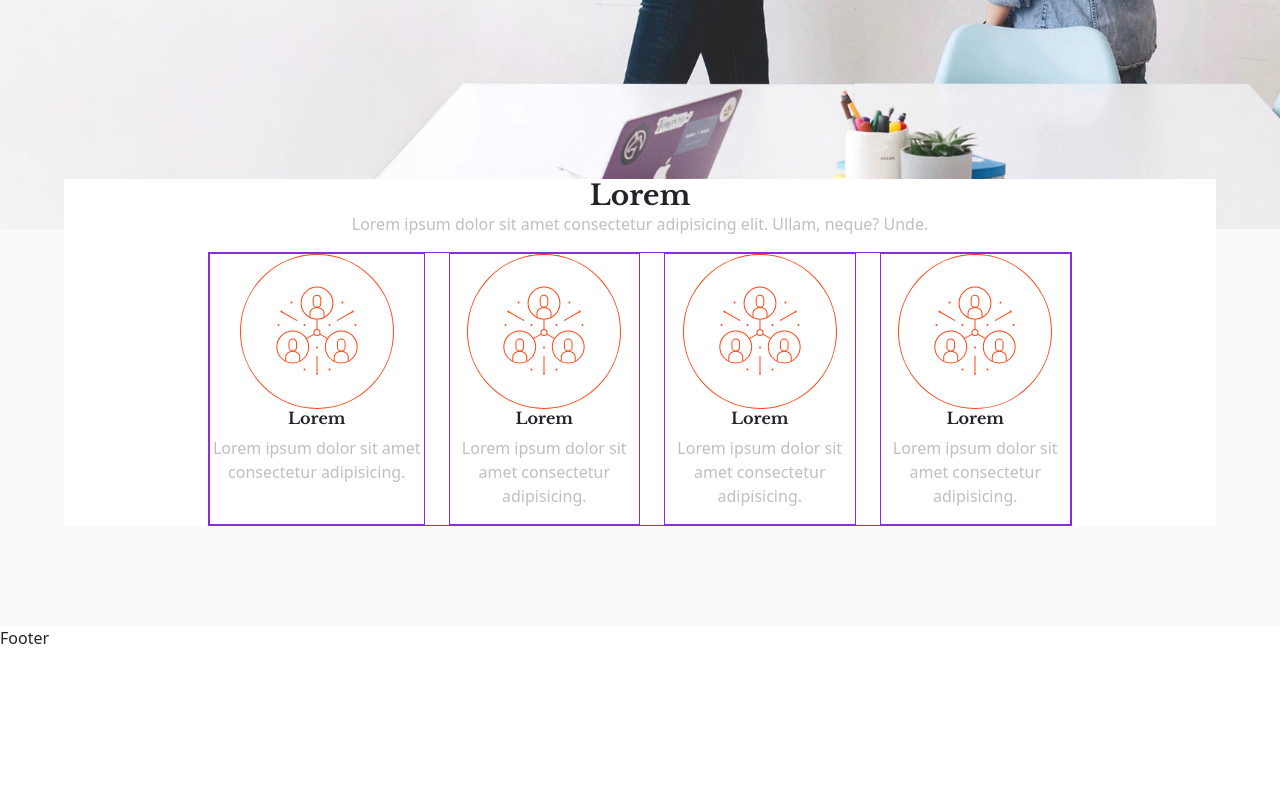
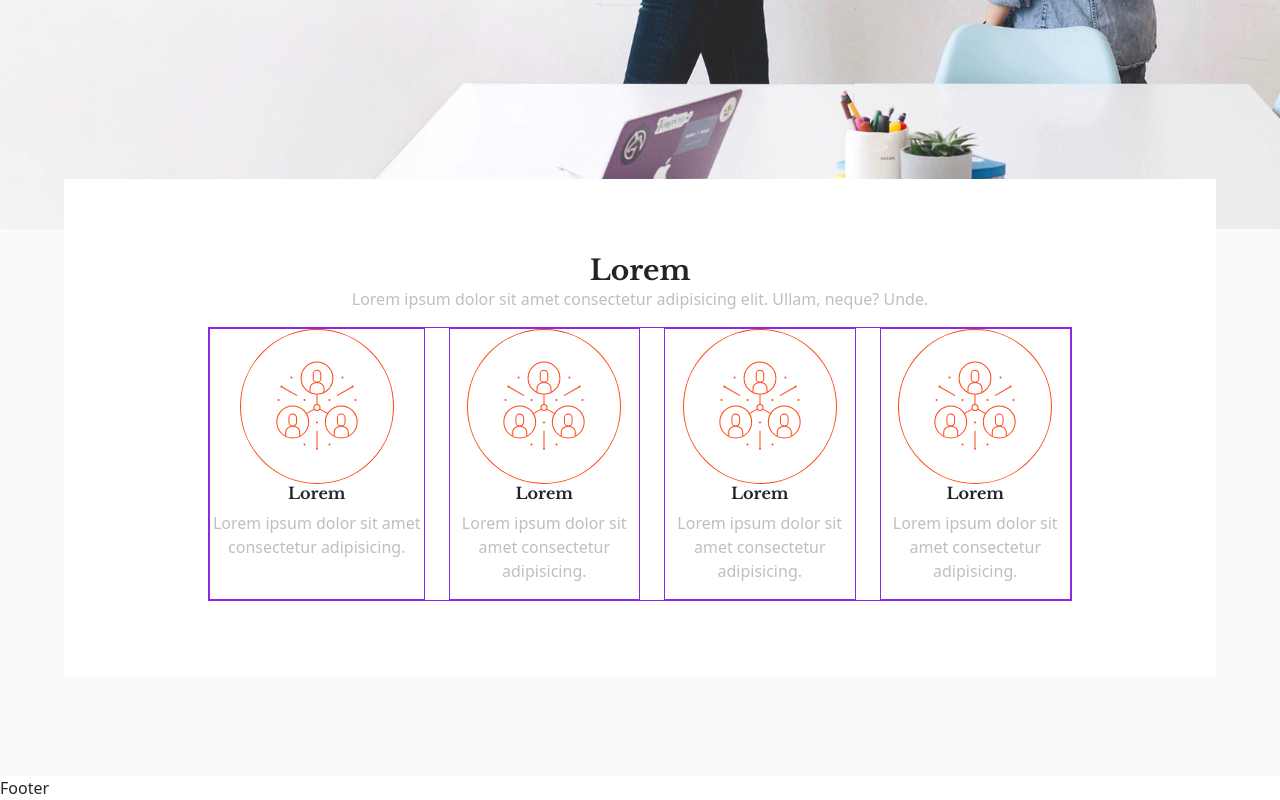
Before and after one commit to SerenaMalusa/proj-html-vuejs, a Vue app: page / in a window 1280 px wide. Shown: the part 552-1352 px from the top of the page. Before the commit the page ends 1202 px from the top, so only its background shows below. Built offline with nearby package versions, Linux system fonts and the light colour scheme.

Commit message:
feat: add structure for specialties section

```diff
--- a/src/components/AppMain.vue
+++ b/src/components/AppMain.vue
@@ -141,6 +141,7 @@
 
     #specialties {
             .container-l {
+                padding: calc($header-h * 1.5) 0;
                 background-color:#ffffff;
                 position: relative;
                 top: calc(-2 * $header-h);
```
